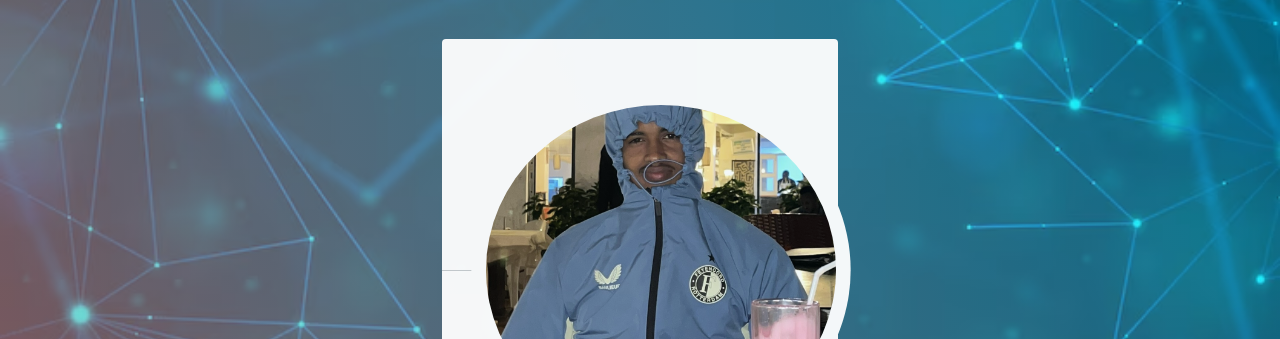
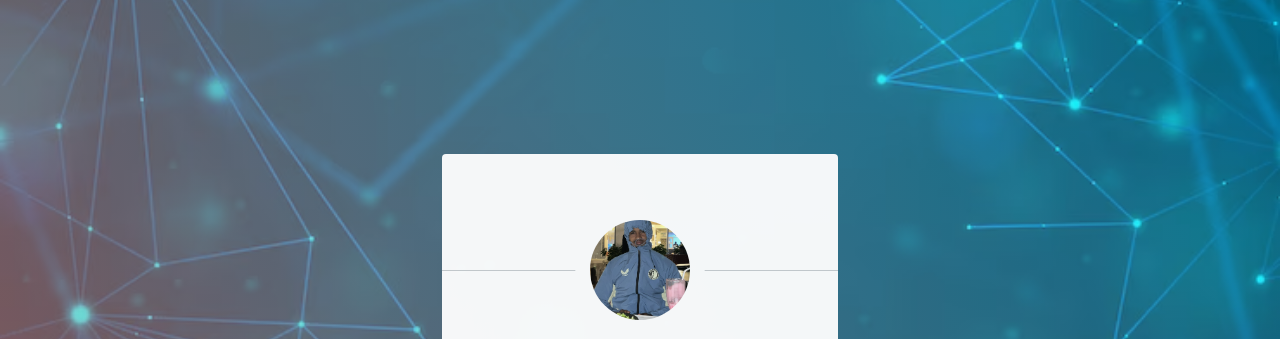
Before and after one commit to zaazaboy/persoonlijke-website, a plain HTML site: page index.html in a window 1280 px wide. Shown: the top 339 px of the page. Drawn offline with Linux system fonts and the light colour scheme.

Commit message:
Update style.css

```diff
--- a/style.css
+++ b/style.css
@@ -936,8 +936,8 @@
 			#main .avatar img {
 	display: block;
 	margin: 0 auto;
-	width: 350px;        /* <<< voeg deze regel toe of pas aan */
-	height: 330px;       /* <<< hou het beeld vierkant */
+	width: 100px;        /* <<< voeg deze regel toe of pas aan */
+	height: 100px;       /* <<< hou het beeld vierkant */
 	object-fit: cover;   /* zorgt dat gezicht goed gecropt blijft */
 	border-radius: 50%;
 	box-shadow: 0 0 0 1em #ffffff;
```
